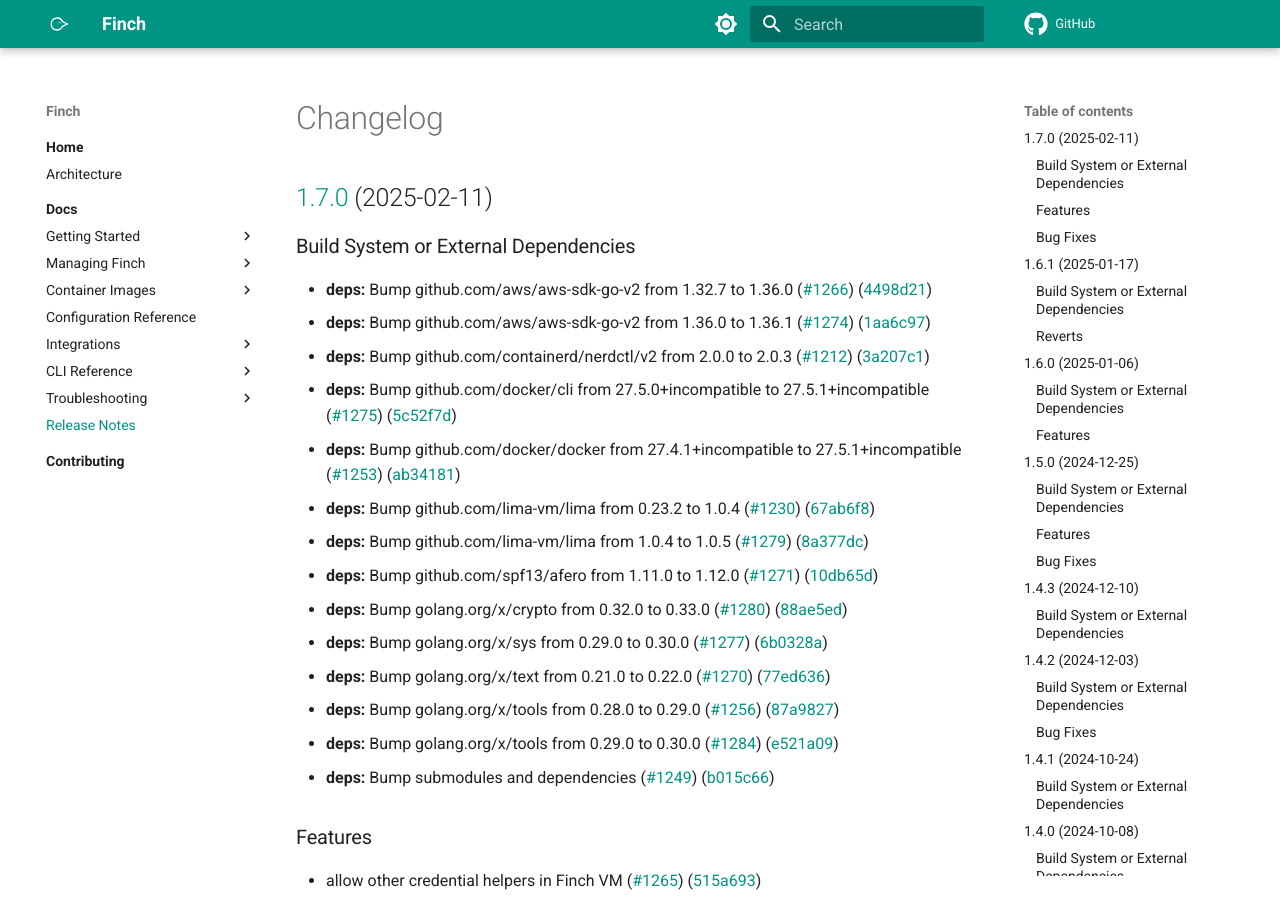
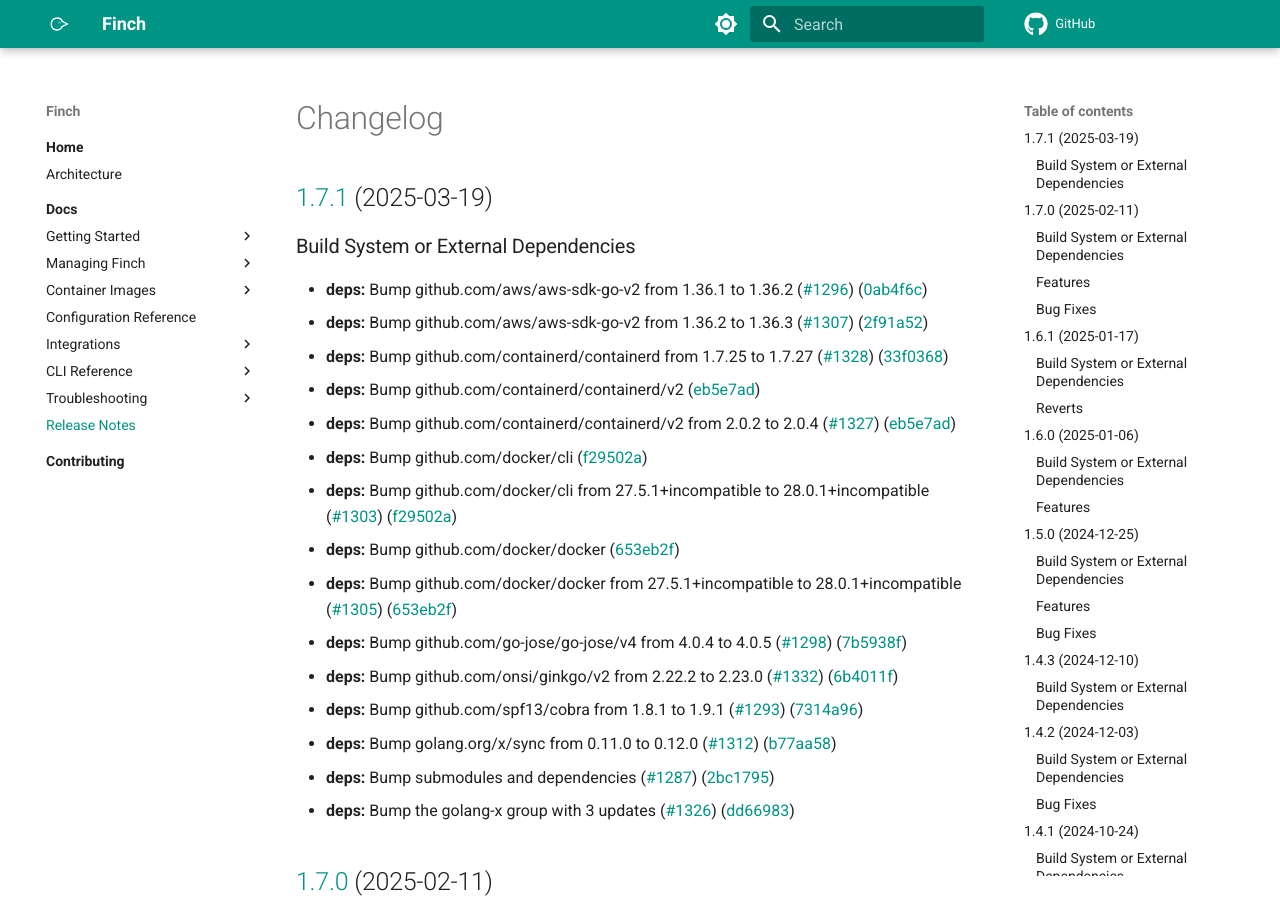
Before and after one commit to runfinch/finch-website, an MkDocs documentation site: the page built from docs/docs/changelog.md, in a window 1280 px wide and 900 px high. Built offline with MkDocs 1.6.1 and Material for MkDocs 9.7.7, drawn with Linux system fonts in a browser that asks for light colours; comment, search, counter and statistics services are not loaded.

Commit message:
[create-pull-request] automated change
Signed-off-by: github-actions[bot] <41898282+github-actions[bot]@users.noreply.github.com>

```diff
--- a/docs/docs/changelog.md
+++ b/docs/docs/changelog.md
@@ -1,4 +1,25 @@
 # Changelog
+
+## [1.7.1](https://github.com/runfinch/finch/compare/v1.7.0...v1.7.1) (2025-03-19)
+
+
+### Build System or External Dependencies
+
+* **deps:** Bump github.com/aws/aws-sdk-go-v2 from 1.36.1 to 1.36.2 ([#1296](https://github.com/runfinch/finch/issues/1296)) ([0ab4f6c](https://github.com/runfinch/finch/commit/0ab4f6cc22d9a7b062ab26ae1587ef94aa5ff3f7))
+* **deps:** Bump github.com/aws/aws-sdk-go-v2 from 1.36.2 to 1.36.3 ([#1307](https://github.com/runfinch/finch/issues/1307)) ([2f91a52](https://github.com/runfinch/finch/commit/2f91a52920b069d896ee339be22413f7116ff9c0))
+* **deps:** Bump github.com/containerd/containerd from 1.7.25 to 1.7.27 ([#1328](https://github.com/runfinch/finch/issues/1328)) ([33f0368](https://github.com/runfinch/finch/commit/33f0368d8bf7b0ce9bff6dec36494780932d790a))
+* **deps:** Bump github.com/containerd/containerd/v2 ([eb5e7ad](https://github.com/runfinch/finch/commit/eb5e7ad52e4bfee1f82605afce82bcf12db0952a))
+* **deps:** Bump github.com/containerd/containerd/v2 from 2.0.2 to 2.0.4 ([#1327](https://github.com/runfinch/finch/issues/1327)) ([eb5e7ad](https://github.com/runfinch/finch/commit/eb5e7ad52e4bfee1f82605afce82bcf12db0952a))
+* **deps:** Bump github.com/docker/cli ([f29502a](https://github.com/runfinch/finch/commit/f29502a2eb8f96709f16ee94d062a12b7289276d))
+* **deps:** Bump github.com/docker/cli from 27.5.1+incompatible to 28.0.1+incompatible ([#1303](https://github.com/runfinch/finch/issues/1303)) ([f29502a](https://github.com/runfinch/finch/commit/f29502a2eb8f96709f16ee94d062a12b7289276d))
+* **deps:** Bump github.com/docker/docker ([653eb2f](https://github.com/runfinch/finch/commit/653eb2fe586e2ad91c00a7f34ad668ab743e6a2f))
+* **deps:** Bump github.com/docker/docker from 27.5.1+incompatible to 28.0.1+incompatible ([#1305](https://github.com/runfinch/finch/issues/1305)) ([653eb2f](https://github.com/runfinch/finch/commit/653eb2fe586e2ad91c00a7f34ad668ab743e6a2f))
+* **deps:** Bump github.com/go-jose/go-jose/v4 from 4.0.4 to 4.0.5 ([#1298](https://github.com/runfinch/finch/issues/1298)) ([7b5938f](https://github.com/runfinch/finch/commit/7b5938f01831459a4483e151d70eb9a68dd011e8))
+* **deps:** Bump github.com/onsi/ginkgo/v2 from 2.22.2 to 2.23.0 ([#1332](https://github.com/runfinch/finch/issues/1332)) ([6b4011f](https://github.com/runfinch/finch/commit/6b4011f62573a5388e1d44882a42eed272a26eaa))
+* **deps:** Bump github.com/spf13/cobra from 1.8.1 to 1.9.1 ([#1293](https://github.com/runfinch/finch/issues/1293)) ([7314a96](https://github.com/runfinch/finch/commit/7314a964a61b008e559b28be8c56ce8930db6d1d))
+* **deps:** Bump golang.org/x/sync from 0.11.0 to 0.12.0 ([#1312](https://github.com/runfinch/finch/issues/1312)) ([b77aa58](https://github.com/runfinch/finch/commit/b77aa581218509bde422074dfaf80abdcff6afd4))
+* **deps:** Bump submodules and dependencies ([#1287](https://github.com/runfinch/finch/issues/1287)) ([2bc1795](https://github.com/runfinch/finch/commit/2bc179505382aa137d6acbbe126473795df83916))
+* **deps:** Bump the golang-x group with 3 updates ([#1326](https://github.com/runfinch/finch/issues/1326)) ([dd66983](https://github.com/runfinch/finch/commit/dd66983728d35958ed3a50fc78c347850ccee63f))
 
 ## [1.7.0](https://github.com/runfinch/finch/compare/v1.6.1...v1.7.0) (2025-02-11)
 
```
